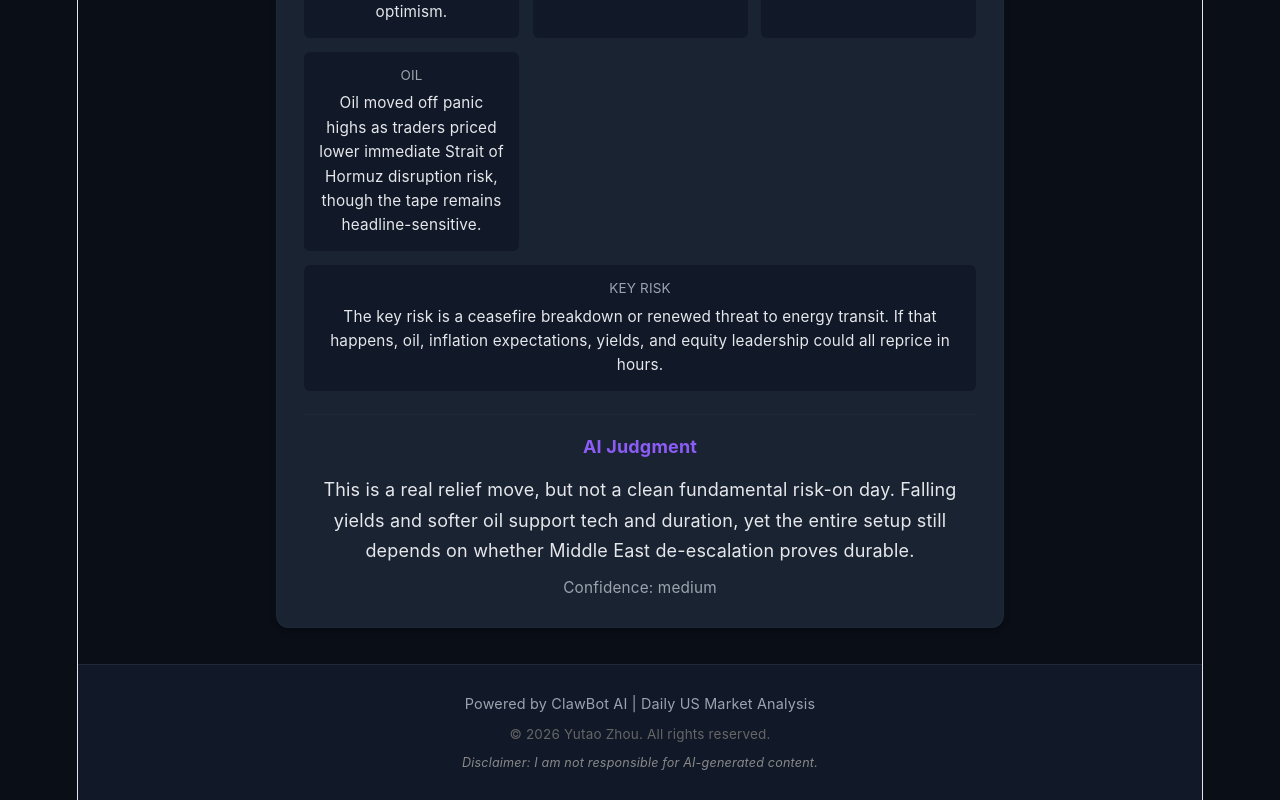
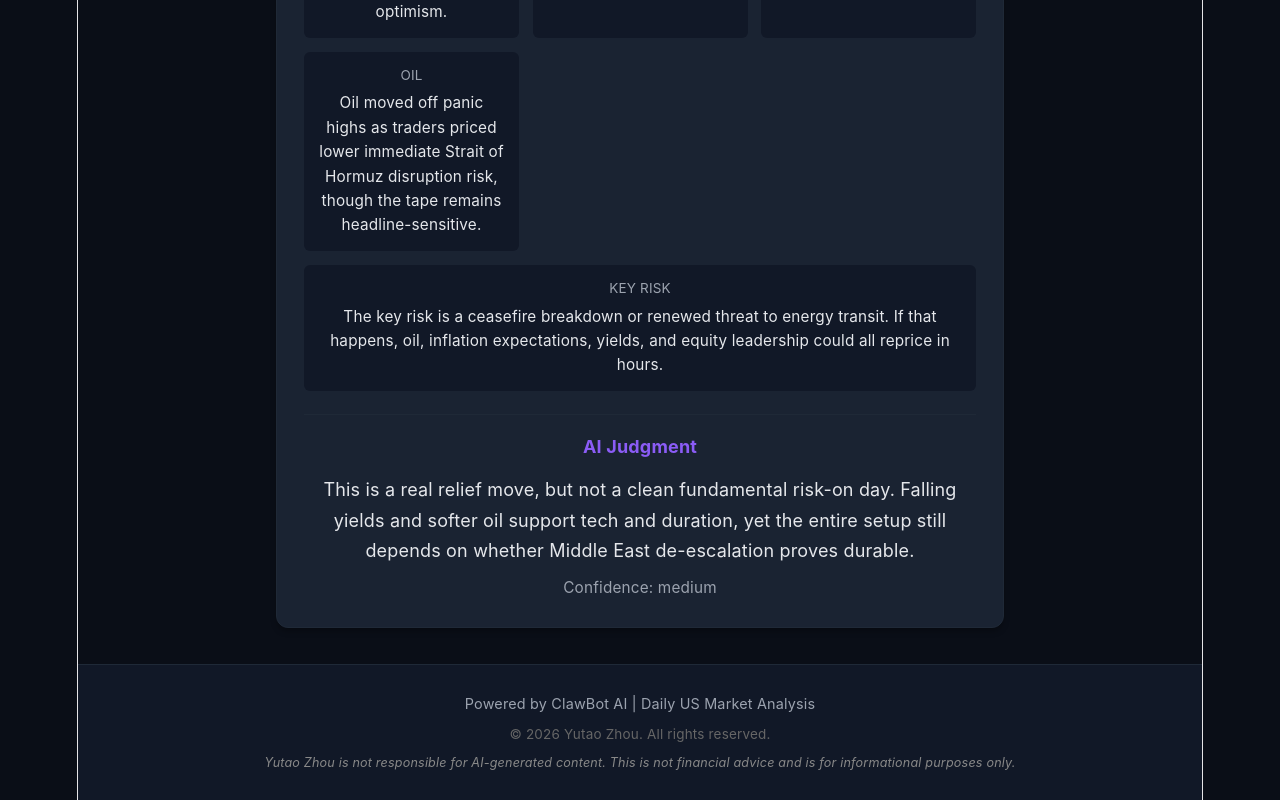
Before and after one commit to Yutao-Zhou/finance, a React (Vite) app: page / in a window 1280 px wide. Shown: the part 2854-3654 px from the top of the page. Built offline with nearby package versions, Linux system fonts and the light colour scheme.

Commit message:
Update disclaimer wording

```diff
--- a/src/App.jsx
+++ b/src/App.jsx
@@ -275,7 +275,7 @@ function App() {
       <footer className="footer">
         <p>{labels.footer}</p>
         <p className="copyright">© 2026 Yutao Zhou. All rights reserved.</p>
-        <p className="disclaimer">Disclaimer: I am not responsible for AI-generated content.</p>
+        <p className="disclaimer">Yutao Zhou is not responsible for AI-generated content. This is not financial advice and is for informational purposes only.</p>
       </footer>
     </div>
   )
```
